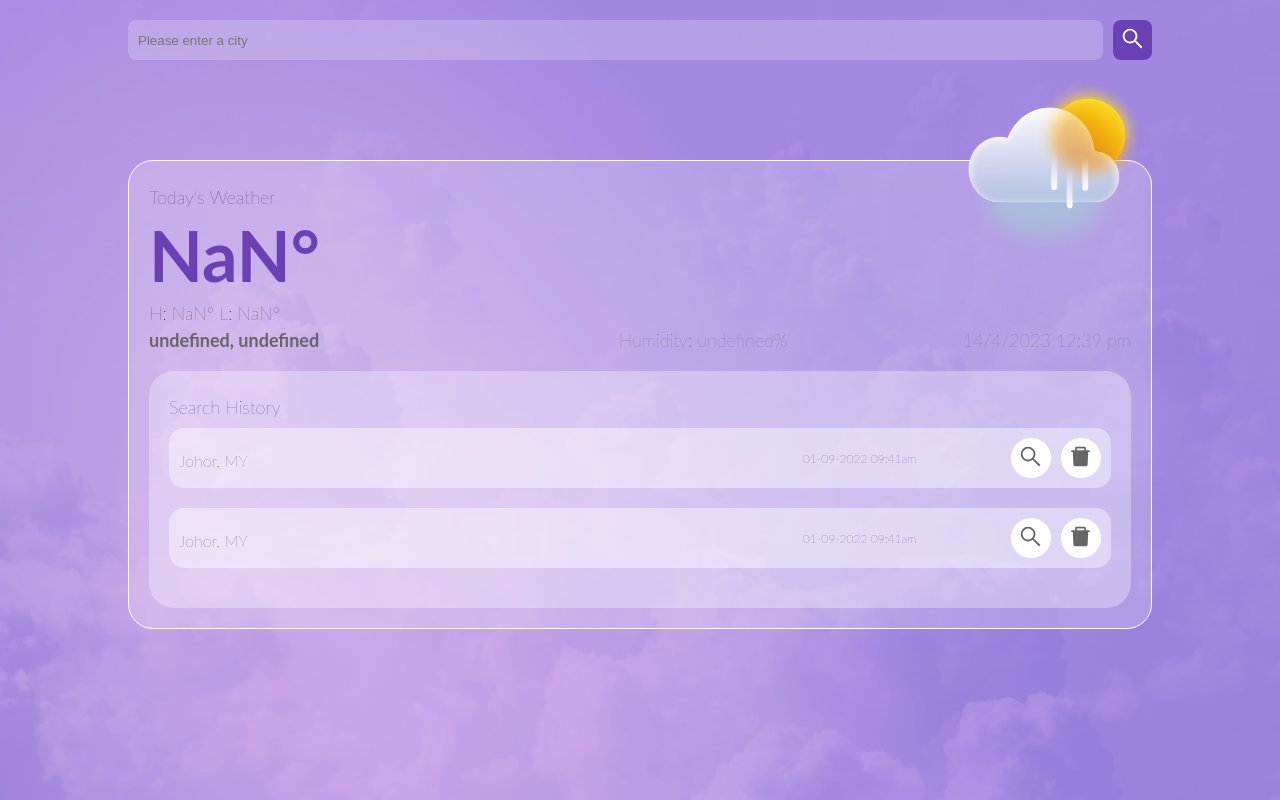
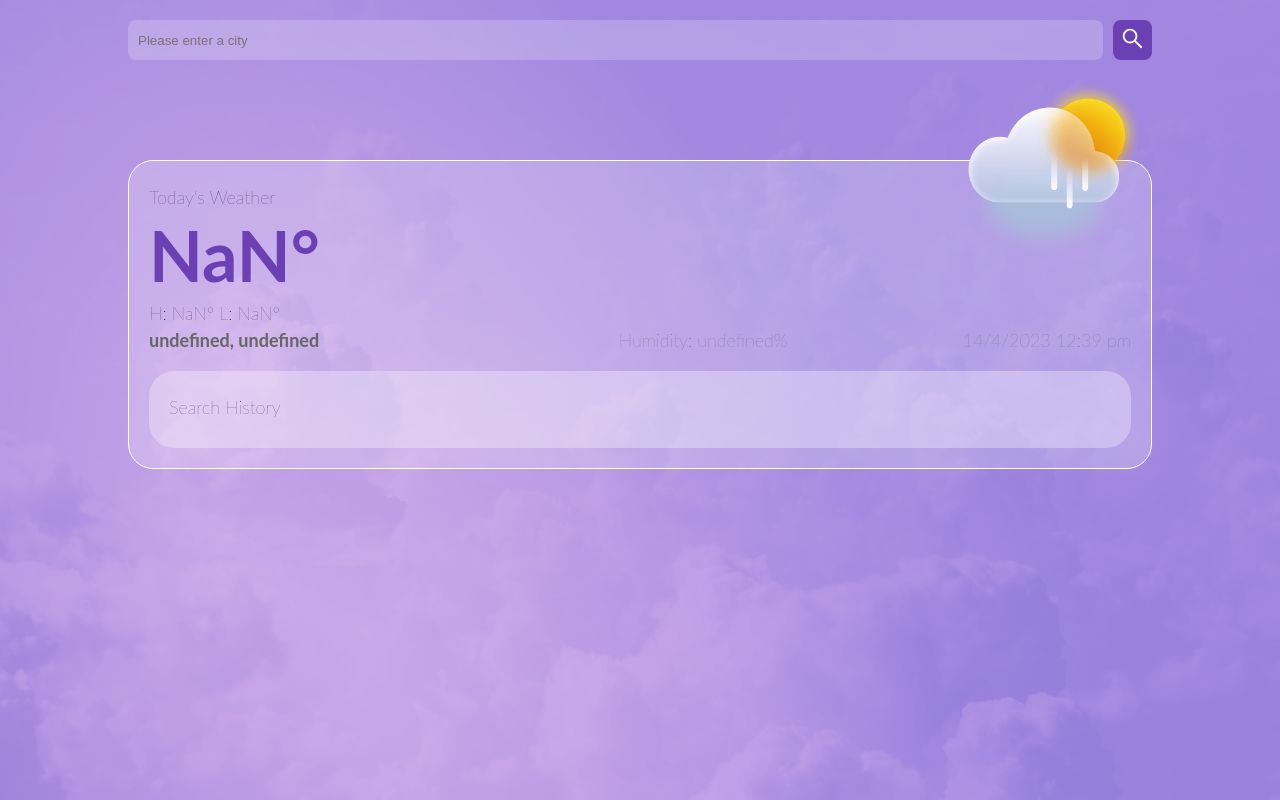
Before and after one commit to KatherynKoay/weather-app, a React (Create React App) app: page / in a window 1280 px wide. Built offline with nearby package versions, Linux system fonts and the light colour scheme; the HTML template or start-up script is replaced by a standard one.

Commit message:
feature: Search History (to be continue)

```diff
--- a/src/App.js
+++ b/src/App.js
@@ -12,11 +12,32 @@ function App() {
   const [data, setData] = useState({});
   const [city, setCity] = useState("");
   const [errorMsg, setErrorMsg] = useState("");
-  //const [history, setHistory] = useState([]);
+  const [history, setHistory] = useState([]);
 
   const url = `https://api.openweathermap.org/data/2.5/weather?q=${city}&units=metric&appid=1fb2bc21dd9aaabaf07e1c4d4ad0901d`;
 
-  const searchCity = () => {
+  // Current Time
+  let today = new Date();
+  let year = today.getFullYear();
+  let month = today.getMonth();
+  let date = today.getDate();
+  const currentDate = `${date}/${month}/${year}`;
+  // Current Date
+  function formatTimeAMPM(date) {
+    let hours = date.getHours();
+    let minutes = date.getMinutes();
+    let ampm = hours >= 12 ? "pm" : "am";
+    hours = hours % 12;
+    hours = hours ? hours : 12; // the hour '0' should be '12'
+    minutes = minutes < 10 ? "0" + minutes : minutes;
+    let strTime = hours + ":" + minutes + " " + ampm;
+    return strTime;
+  }
+  const currentTime = formatTimeAMPM(new Date()); // Get the current time when searching
+
+  const timestampOnSearch = currentDate + " " + currentTime; //DateTime when searching
+
+  const handleSearchClick = () => {
     //only executes when the searchbox is not empty
     if (city !== "") {
       axios
@@ -24,6 +45,10 @@ function App() {
         .then((response) => {
           setData(response.data);
           setErrorMsg("");
+          setHistory((prevHistory) => [
+            ...prevHistory,
+            { city, data: response.data, timestampOnSearch },
+          ]);
         })
         //add error message when search not found
         .catch((error) => {
@@ -34,28 +59,23 @@ function App() {
     }
   };
 
-  // Current Time
-  let today = new Date();
-  let year = today.getFullYear();
-  let month = today.getMonth();
-  let date = today.getDate();
-  let current_date = `${date}/${month}/${year}`;
-  // Current Date
-  function formatTimeAMPM(date) {
-    var hours = date.getHours();
-    var minutes = date.getMinutes();
-    var ampm = hours >= 12 ? "pm" : "am";
-    hours = hours % 12;
-    hours = hours ? hours : 12; // the hour '0' should be '12'
-    minutes = minutes < 10 ? "0" + minutes : minutes;
-    var strTime = hours + ":" + minutes + " " + ampm;
-    return strTime;
-  }
+  const handleHistoryClick = (city) => {
+    handleSearchClick(city);
+  };
 
-  // const historyItems = historyData.map((item, index) => {
-  //   return;
-  //   <SearchHistoryItem location="Johor, MY" timestamp="01-09-2022 09:41am" />;
-  // });
+  const handleDeleteHistory = (city) => {
+    setHistory((prevHistory) => prevHistory.filter((item) => item !== city));
+  };
+
+  const historyItems = history.map((item, index) => (
+    <SearchHistoryItem
+      key={index}
+      location={item.data?.name + ", " + item.data?.sys?.country}
+      timestamp={item.timestampOnSearch} // Use item.timestampOnSearch here
+      onRevisit={() => handleHistoryClick(item.city)}
+      onDelete={() => handleDeleteHistory(item.city)}
+    />
+  ));
 
   return (
     <div className="page-wrapper">
@@ -76,7 +96,7 @@ function App() {
             style={{
               background: theme["lightTheme-primary-color"],
             }}
-            onClick={() => searchCity(city)}
+            onClick={() => handleSearchClick(city)}
           />
         </div>
 
@@ -141,7 +161,7 @@ function App() {
               />
               <Text
                 variant={txt_h5}
-                text={current_date + " " + formatTimeAMPM(new Date())}
+                text={timestampOnSearch}
                 style={{
                   color: theme["lightTheme-gray-color"],
                 }}
@@ -161,16 +181,7 @@ function App() {
                 }}
               />
             </div>
-            <div className="searchHistoryItem-container">
-              <SearchHistoryItem
-                location="Johor, MY"
-                timestamp="01-09-2022 09:41am"
-              />
-              <SearchHistoryItem
-                location="Johor, MY"
-                timestamp="01-09-2022 09:41am"
-              />
-            </div>
+            <div className="searchHistoryItem-container">{historyItems}</div>
           </div>
         </div>
       </div>
--- a/src/Components/atom/Button.js
+++ b/src/Components/atom/Button.js
@@ -38,6 +38,7 @@ const Button = React.forwardRef((props, ref) => {
       id={props.id}
       type={props.type}
       onClick={props.onClick}
+      onDelete={props.onDelete}
       disabled={props.disabled}
       style={props.style}
     >
--- a/src/Components/molecule/SearchHistoryItem.js
+++ b/src/Components/molecule/SearchHistoryItem.js
@@ -41,6 +41,7 @@ const SearchHistoryItem = React.forwardRef((props, ref) => {
             style={{
               background: "white",
             }}
+            onClick={props.onRevisit}
           />
         </div>
         <div className="searchHistoryItem-right-button">
@@ -54,6 +55,7 @@ const SearchHistoryItem = React.forwardRef((props, ref) => {
             style={{
               background: "white",
             }}
+            onClick={props.onDelete}
           />
         </div>
       </div>
```
